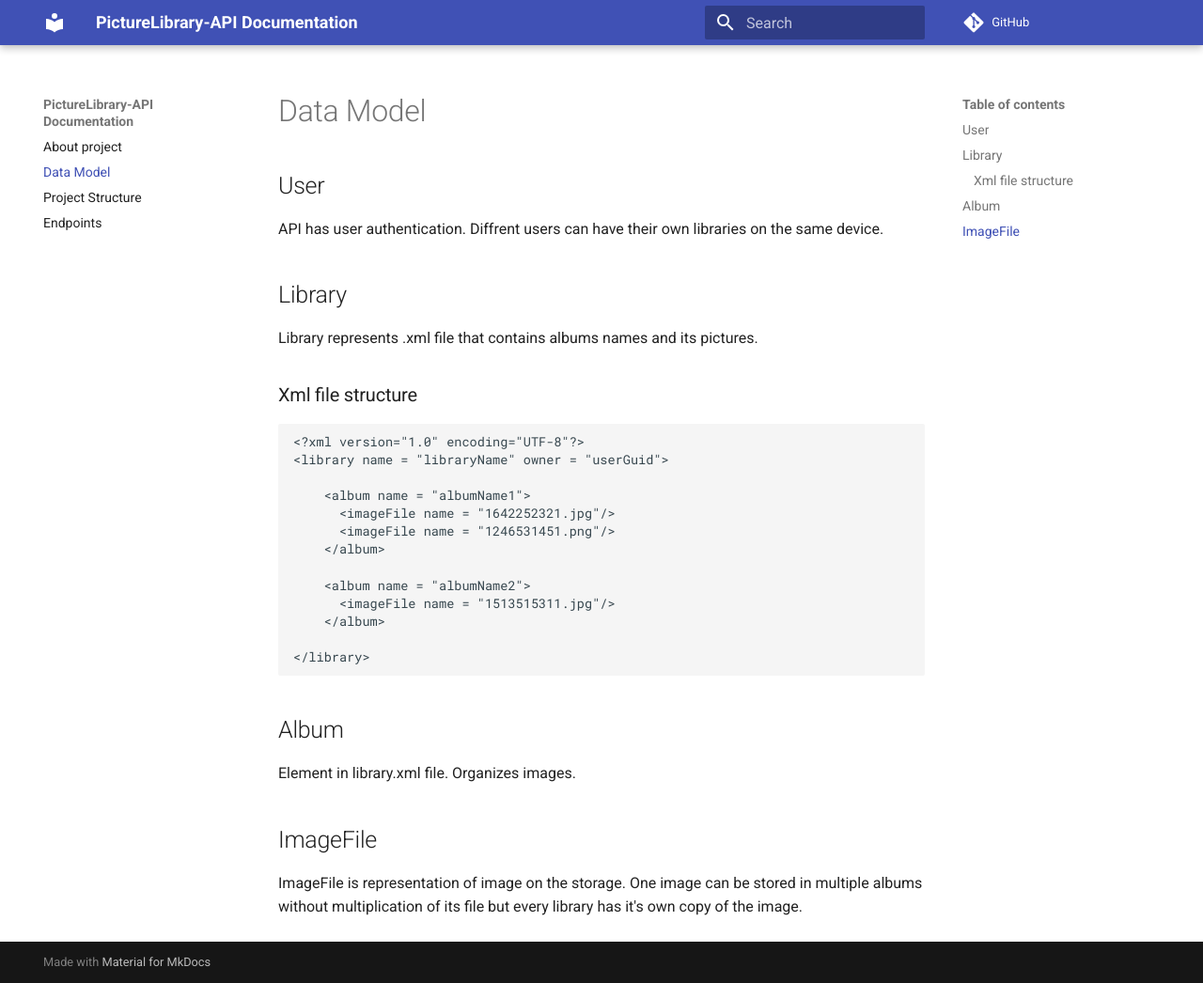
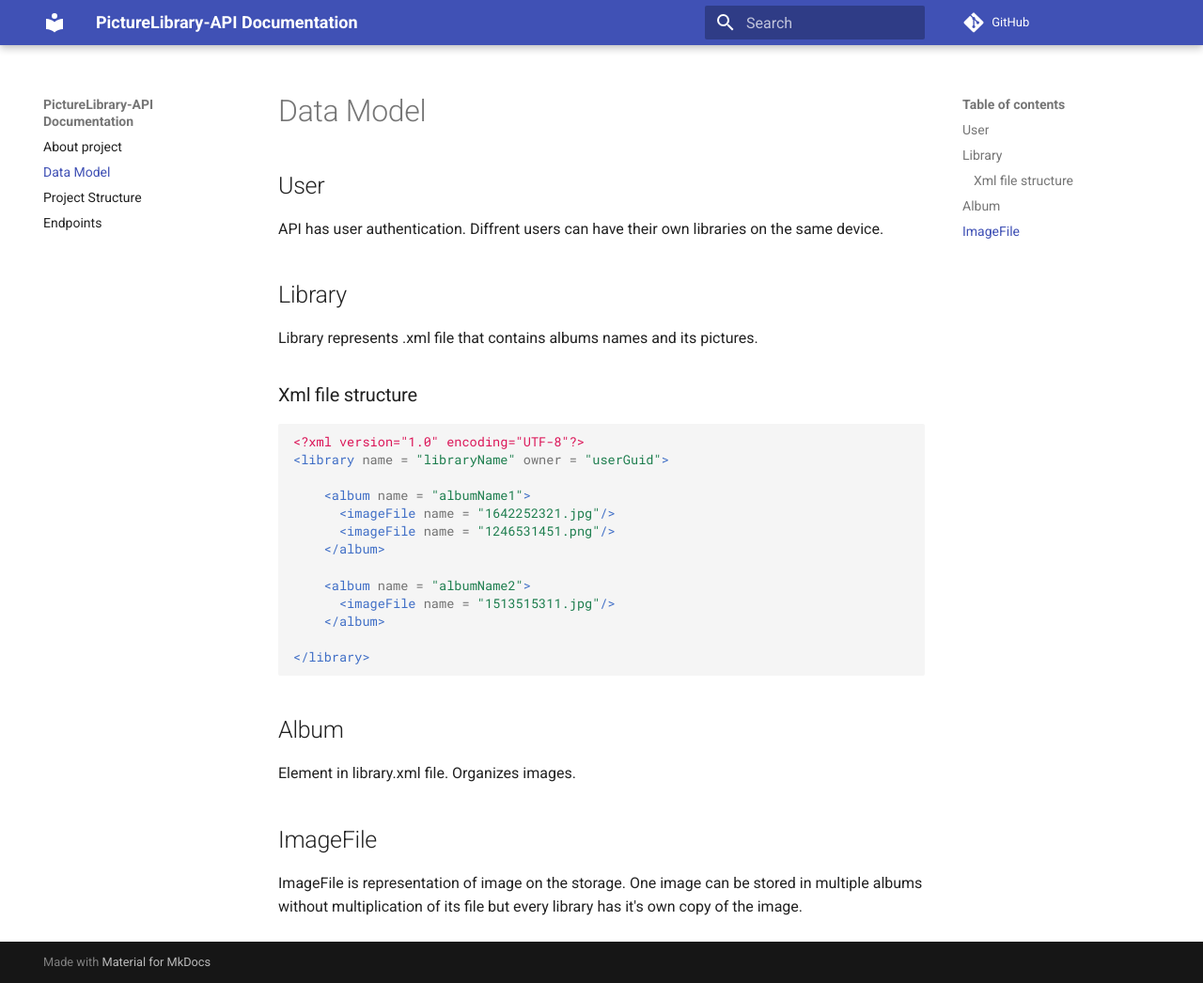
Before and after one commit to TomaszKumiega/PictureLibrary.API.Old, an MkDocs documentation site: the page built from docs/data-model.md, in a window 1280 px wide and 1046 px high. Shown: the whole window at 94% size. Built offline with MkDocs 1.6.1 and Material for MkDocs 9.7.7, drawn with Linux system fonts in a browser that asks for light colours; comment, search, counter and statistics services are not loaded.

Commit message:
Update mkdocs.yml

```diff
--- a/mkdocs.yml
+++ b/mkdocs.yml
@@ -8,3 +8,6 @@ nav:
   - 'data-model.md'
   - 'project_structure.md'
   - 'endpoints.md'
+markdown_extensions:
+  - 'pymdownx.highlight'
+  - 'pymdownx.superfences'
```
